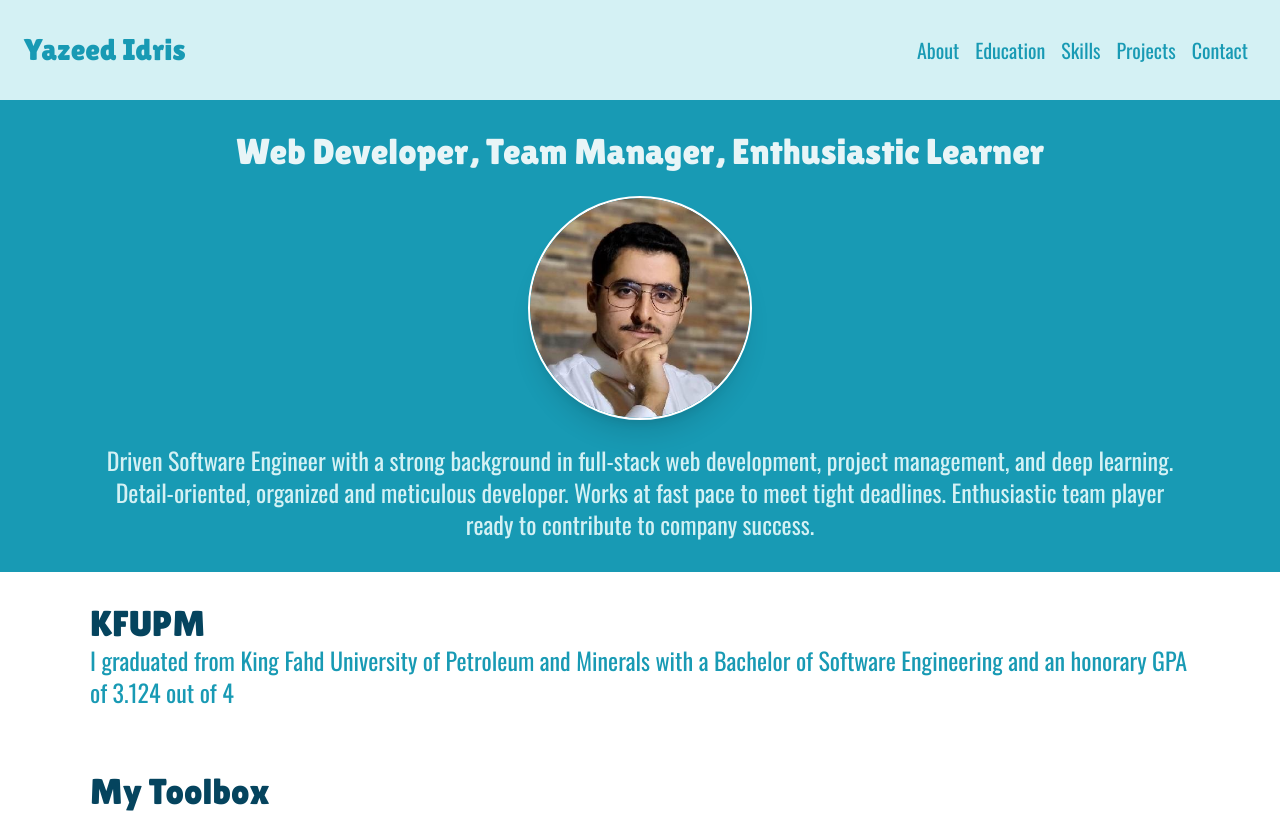
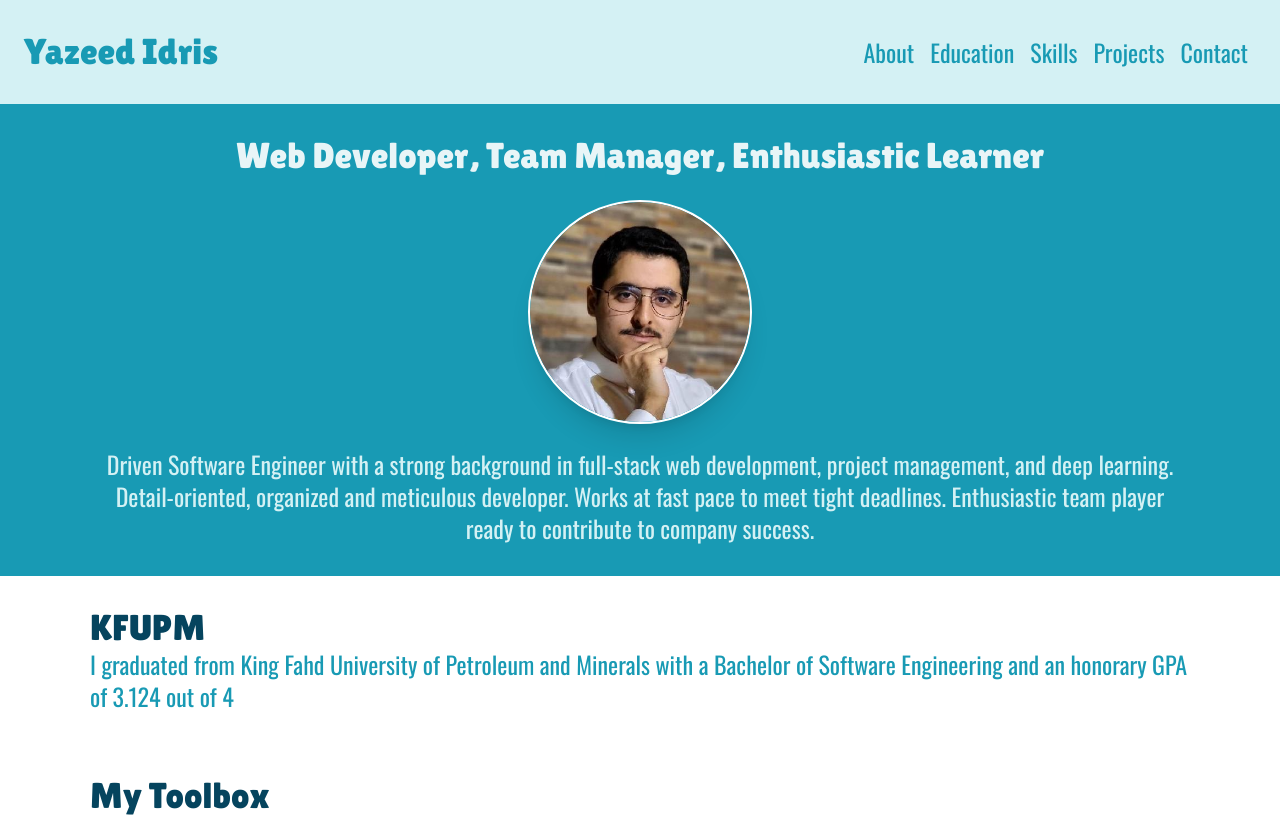
Before and after one commit to Yazeed-Idris/yazeed-idris-portfolio, a React (Vite) app: page / in a window 1280 px wide. Shown: the top 817 px of the page. Built offline with nearby package versions, Linux system fonts and the light colour scheme.

Commit message:
- Removed log calls from project card component and edited styling of header

```diff
--- a/src/components/Header.jsx
+++ b/src/components/Header.jsx
@@ -21,13 +21,13 @@ export const Header = ({fullName, navigationLinks}) => {
     return (
         <header className={`w-full px-6 bg-secondary-contrast relative`}>
             <div className={`container mx-auto flex justify-between items-center py-8 flex-wrap`}>
-                <h1 className={`text-3xl font-LilitaOne text-secondary`}>{fullName}</h1>
+                <h1 className={`text-4xl font-LilitaOne text-secondary`}>{fullName}</h1>
                 <div className={``}>
                     <button onClick={handleBurgerClick} className={`sm:hidden grid place-items-center border-2 border-secondary p-1 rounded-lg`}>
                         <FontAwesomeIcon className={`text-secondary w-6 h-6`} icon={faBars} />
                     </button>
                     <nav className={`z-50 absolute w-screen sm:w-fit left-0 top-full ${isNavOpen? 'scale-100' : 'scale-0'} sm:scale-100 origin-top sm:static h-0 sm:visible sm:h-fit transition duration-100 `}>
-                        <ul  className={`flex flex-col justify-center items-center font-Oswald text-xl sm:flex-row bg-secondary-contrast text-secondary pb-4 sm:pb-0`}>
+                        <ul  className={`flex flex-col justify-center items-center font-Oswald text-2xl sm:flex-row bg-secondary-contrast text-secondary pb-4 sm:pb-0`}>
                             {navigationLinks.map((link) => {
                                 return (
                                     <li onClick={handleMenuClicks} key={link.name} className={`mx-2 my-1`}><a href={link.link}>{link.name}</a></li>
--- a/src/components/ProjectCard.jsx
+++ b/src/components/ProjectCard.jsx
@@ -7,7 +7,6 @@ export const ProjectCard = ({project}) => {
     const linksContainerRef = useRef(null)
 
     useEffect(() => {
-        console.log('rerendered')
         const animationInterval = setInterval(() => {
             if (!linksContainerRef.current) return;
             if (linksContainerRef.current.classList.contains('opacity-0')) {
```
